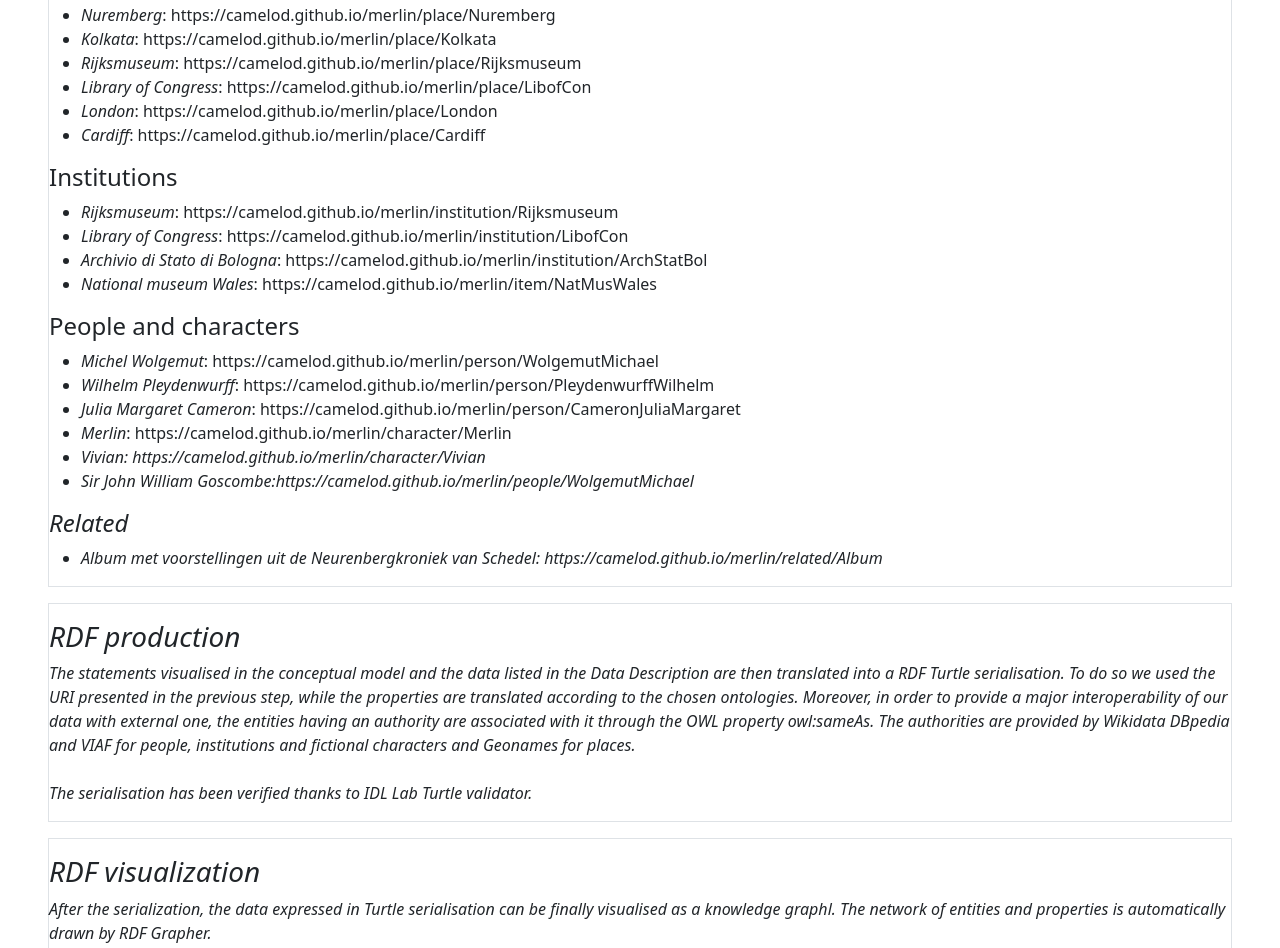
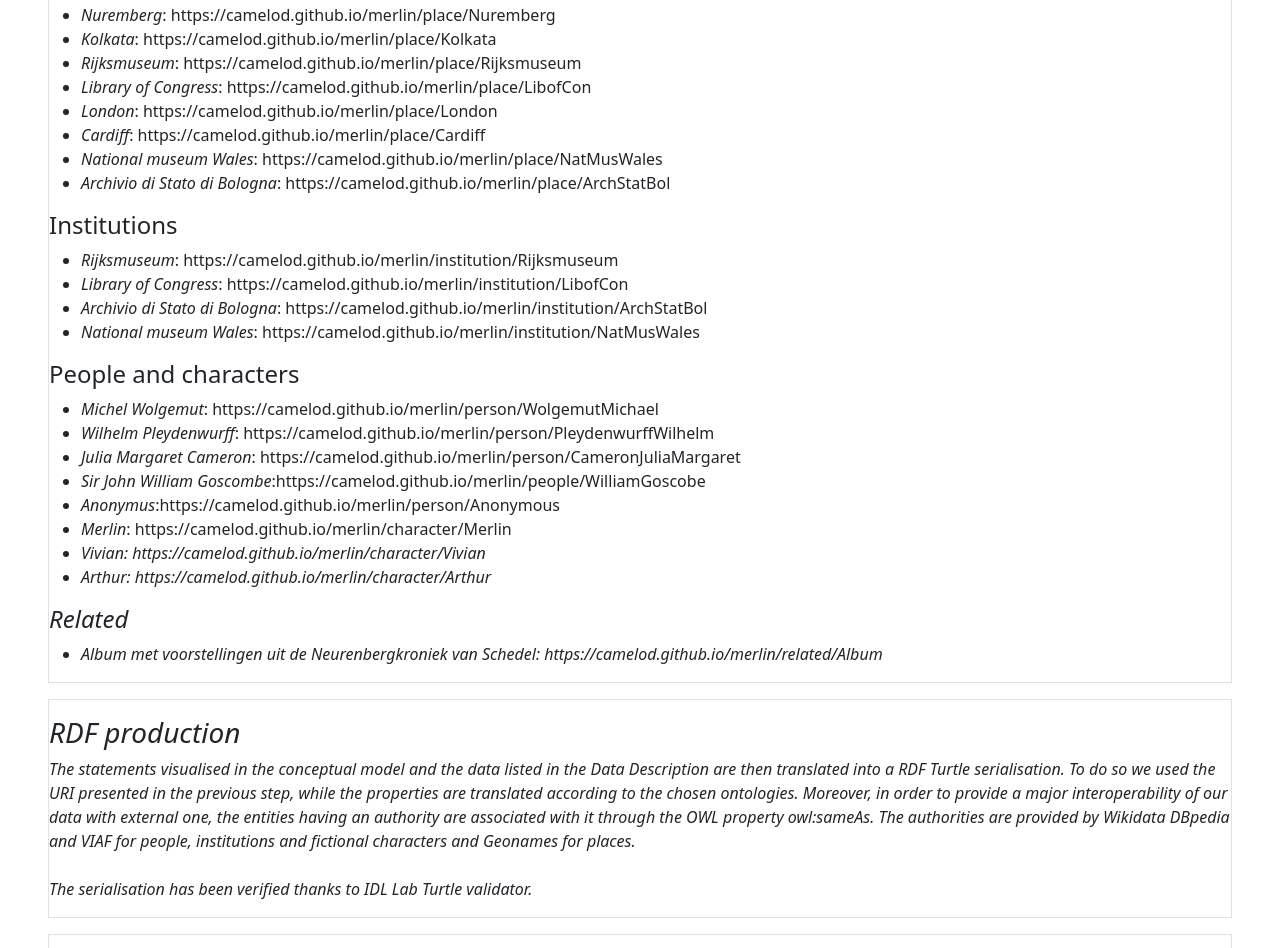
Before and after one commit to n1kg0r/merlin-ko-dhdk, a plain HTML site: page docs/knowledge-representation.html in a window 1280 px wide. Shown: the part 1434-2382 px from the top of the page. Drawn offline with nearby package versions, Linux system fonts and the light colour scheme; some packages are replaced by stand-ins of ours; a script that the page names is missing.

Commit message:
Update knowledge-representation.html

```diff
--- a/docs/knowledge-representation.html
+++ b/docs/knowledge-representation.html
@@ -628,6 +628,13 @@
                     <li>
                         <i>Cardiff</i>: https://camelod.github.io/merlin/place/Cardiff
                     </li>
+                    <li>
+                        <i>National museum Wales</i>: https://camelod.github.io/merlin/place/NatMusWales
+                    </li>
+                    <li>
+                        <i>Archivio di Stato di Bologna</i>: https://camelod.github.io/merlin/place/ArchStatBol
+                    </li>
+
                 </ul>
 
                 <h4>Institutions</h4>
@@ -642,7 +649,7 @@
                         <i>Archivio di Stato di Bologna</i>: https://camelod.github.io/merlin/institution/ArchStatBol
                     </li>
                     <li>
-                        <i>National museum Wales</i>: https://camelod.github.io/merlin/item/NatMusWales
+                        <i>National museum Wales</i>: https://camelod.github.io/merlin/institution/NatMusWales
                     </li>
                 </ul>
 
@@ -658,14 +665,21 @@
                         <i>Julia Margaret Cameron</i>: https://camelod.github.io/merlin/person/CameronJuliaMargaret
                     </li>
                     <li>
+                        <i>Sir John William Goscombe</i>:https://camelod.github.io/merlin/people/WilliamGoscobe
+                    </li>
+                    <li>
+                        <i>Anonymus</i>:https://camelod.github.io/merlin/person/Anonymous
+                    </li>
+                    <li>
                         <i>Merlin</i>: https://camelod.github.io/merlin/character/Merlin
                     </li>
                     <li>
                         <i>Vivian: https://camelod.github.io/merlin/character/Vivian
                     </li>
                     <li>
-                        <i>Sir John William Goscombe</i>:https://camelod.github.io/merlin/people/WolgemutMichael
+                        <i>Arthur: https://camelod.github.io/merlin/character/Arthur
                     </li>
+
                 </ul>
 
                 <h4>Related</h4>
```
